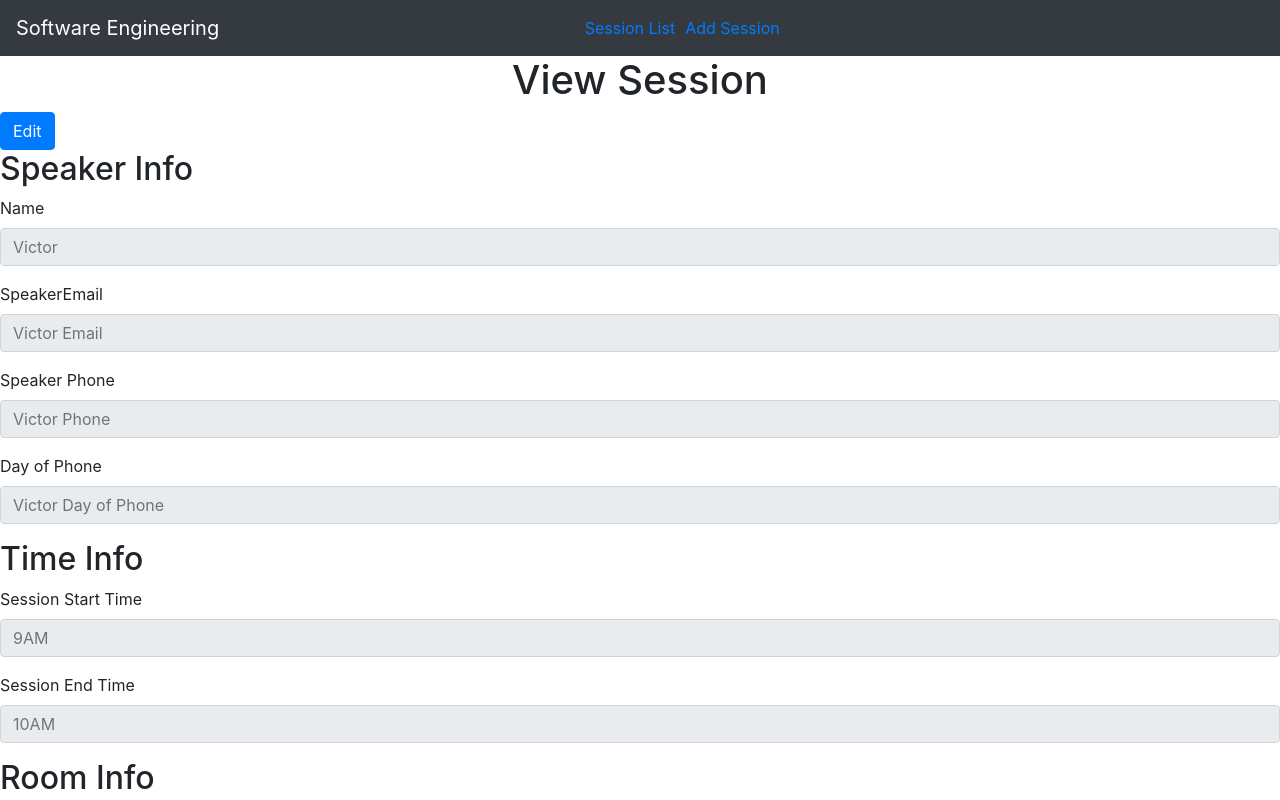
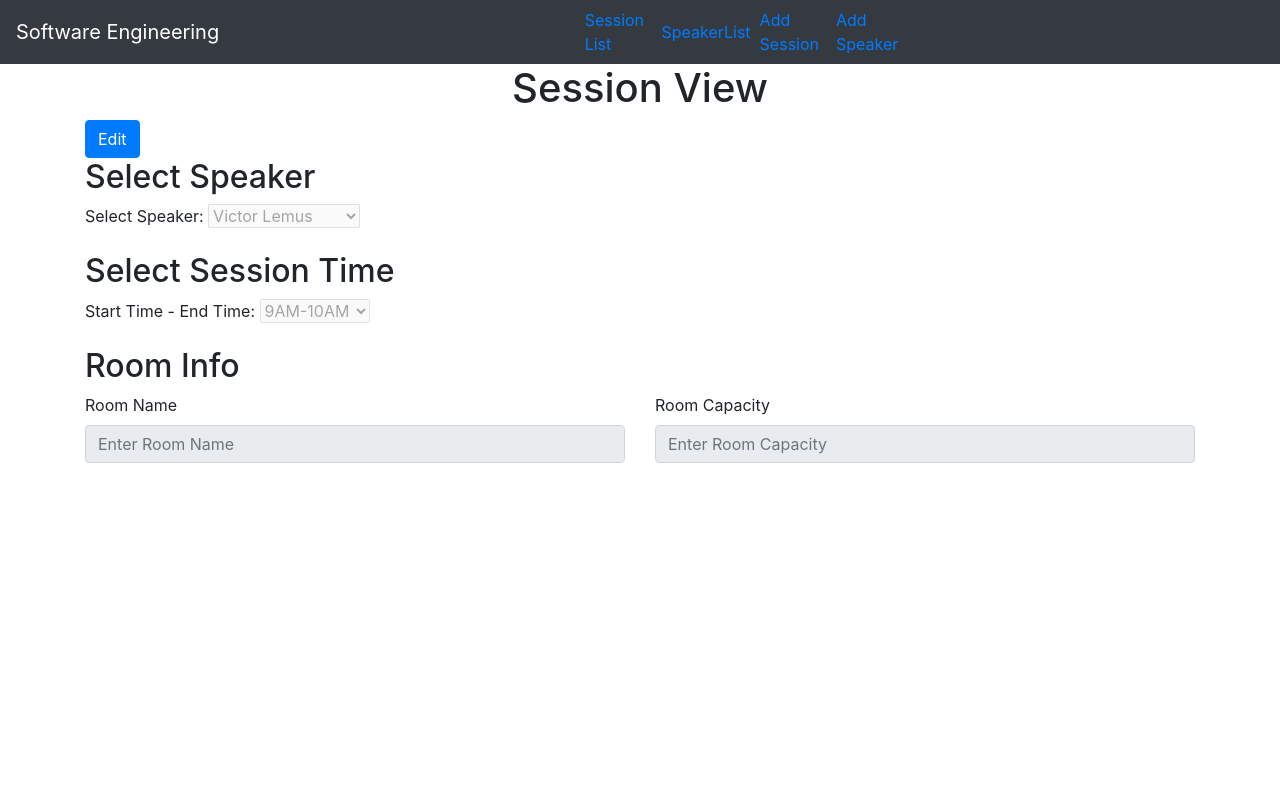
Before and after one commit to macmahoniatwit/YellowSoftwareEngineeringProject, a React (Create React App) app in the folder software_engineering/: page /ViewSession in a window 1280 px wide. Shown: the top 800 px of the page. Built offline with nearby package versions, Linux system fonts and the light colour scheme.

Commit message:
Added Speaker List, view and fixed other pages

```diff
--- a/software_engineering/src/App.js
+++ b/software_engineering/src/App.js
@@ -1,6 +1,9 @@
 import AddSession from './components/AddSession';
 import ListSession from './components/ListSession';
 import ViewSession from './components/ViewSession';
+import SpeakerList from './components/SpeakerList';
+import AddSpeaker from './components/AddSpeaker';
+import ViewSpeaker from './components/ViewSpeaker';
 import {Nav, Navbar} from 'react-bootstrap';
 import './assets/css/App.css'
 import React from "react";
@@ -15,16 +18,21 @@ function App() {
   return (
       <div className="App">
       <Navbar bg="dark" variant="dark">
-        <Navbar.Brand href="">Software Engineering</Navbar.Brand>
+        <Navbar.Brand href="/">Software Engineering</Navbar.Brand>
         <Nav className="justify-content-end">
             <div id="L1"><Link to="/ListSession">Session List</Link></div>
-            <Link to="/AddSession">Add Session  </Link>
+            <Link to="/SpeakerList">SpeakerList&nbsp;&nbsp;</Link>
+            <Link to="/AddSession">Add Session&nbsp;&nbsp;</Link>
+            <Link to="/AddSpeaker">Add Speaker&nbsp;&nbsp;</Link>
         </Nav>
       </Navbar>
       <Switch>
         <Route path="/ListSession" component= {ListSession} />
         <Route path="/AddSession" component= {AddSession} />
         <Route path="/ViewSession" component= {ViewSession} />
+        <Route path="/SpeakerList" component= {SpeakerList} />
+        <Route path="/AddSpeaker" component= {AddSpeaker} />
+        <Route path="/ViewSpeaker" component= {ViewSpeaker} />
       </Switch>
     </div>
   );
--- a/software_engineering/src/assets/css/App.css
+++ b/software_engineering/src/assets/css/App.css
@@ -13,8 +13,3 @@
 #L1 {
   padding-right: 10px;
 }
-
-tr {
-  font-size: 30px;
-  font-style: italic;
-}
--- a/software_engineering/src/components/AddSession.js
+++ b/software_engineering/src/components/AddSession.js
@@ -1,63 +1,65 @@
 import React, {Component} from 'react';
-import {Form, Button} from 'react-bootstrap';
+import {Form, Button, Container, Row, Col} from 'react-bootstrap';
 export default class AddSession extends Component {
   render(){
     return(
       <div>
         <h1 className="text-center">Add a Session</h1>
-        <div>
-          <h2 className="text-Left"> Speaker Info</h2>
+        <Container>
+        <h2 className="text-Left"> Select Speaker</h2>
+          <Row>
+            <Col>
             <Form>
-          <Form.Group controlId="SpeakerName">
-            <Form.Label>Name</Form.Label>
-            <Form.Control type="text" placeholder="Enter Speaker Name"/>
+              <Form.Group controlId="SelectSpeaker">
+              <Form.Label>Select Speaker:&nbsp;</Form.Label>
+                <select name="Speaker" id="Speaker">
+                  <option value="Default" selected>Default</option>
+                  <option value="Victor">Victor Lemus</option>
+                  <option value="Carlos">Carlos LastName</option>
+                  <option value="Brian">Brian LastName</option>
+                </select>
               </Form.Group>
-
-          <Form.Group controlId="SpeakerEmail">
-            <Form.Label>SpeakerEmail</Form.Label>
-            <Form.Control type="email" placeholder="Enter Email" />
-          </Form.Group>
-          <Form.Group controlId="SpeakerPhone">
-            <Form.Label>Speaker Phone</Form.Label>
-            <Form.Control type="text" placeholder="Enter Speaker Phone" />
-          </Form.Group>
-
-          <Form.Group controlId="SpeakerDayOf">
-            <Form.Label>Day of Phone</Form.Label>
-            <Form.Control type="text" placeholder="Enter Day of Phone" />
-          </Form.Group>
-
             </Form>
-        </div>
-        <div>
-        <h2 className="text-Left"> Time Info</h2>
+            </Col>
+          </Row>
+          <h2 className="text-Left"> Select Session Time</h2>
+          <Row>
+            <Col>
               <Form>
                 <Form.Group controlId="StartTime">
-            <Form.Label>Session Start Time</Form.Label>
-            <Form.Control type="text" placeholder="Enter Start Time" />
-          </Form.Group>
-
-          <Form.Group controlId="EndTime">
-            <Form.Label>Session End Time</Form.Label>
-            <Form.Control type="text" placeholder="Enter End Time" />
+                  <Form.Label>Start Time - End Time:&nbsp;</Form.Label>
+                  <select name="Speaker" id="Speaker">
+                    <option value="Default" selected>Default</option>
+                    <option value="9AM-10AM">9AM-10AM</option>
+                    <option value="10AM-11AM">10AM-11AM</option>
+                    <option value="11AM-12PM">11AM-12PM</option>
+                    <option value="1PM-2PM">1PM-2PM</option>
+                  </select>
                 </Form.Group>
               </Form>
-        </div>
-        <div>
+            </Col>
+          </Row>
           <h2 className="text-Left"> Room Info</h2>
+          <Row>
+            <Col>
               <Form>
-          <Form.Group controlId="RoomNumber">
-            <Form.Label>Room Number</Form.Label>
-            <Form.Control type="text" placeholder="Enter Room Number" />
+                <Form.Group controlId="RoomName">
+                  <Form.Label>Room Name</Form.Label>
+                  <Form.Control type="text" placeholder="Enter Room Name" />
                 </Form.Group>
-
+              </Form>
+            </Col>
+            <Col>
+              <Form>
                 <Form.Group controlId="Room Capacity">
                   <Form.Label>Room Capacity</Form.Label>
                   <Form.Control type="text" placeholder="Enter Room Capacity" />
                 </Form.Group>
               </Form>
-        </div>
+            </Col>
+          </Row>
           <Button className="pull-right" variant="primary" type="submit">Submit</Button>
+        </Container>
       </div>
     );
   }
--- /dev/null
+++ b/software_engineering/src/components/AddSpeaker.js
@@ -0,0 +1,52 @@
+import React, {Component} from 'react';
+import {Form, Button, Container, Row, Col} from 'react-bootstrap';
+export default class AddSpeaker extends Component {
+  render(){
+    return(
+      <div>
+        <h1 className="text-center">Add a Speaker</h1>
+        <Container>
+          <h2 className="text-Left"> Speaker Info</h2>
+          <Row>
+            <Col>
+              <Form>
+                <Form.Group controlId="SpeakerName">
+                  <Form.Label>Speaker Name</Form.Label>
+                  <Form.Control type="text" placeholder="Enter Speaker Name" />
+                </Form.Group>
+              </Form>
+            </Col>
+            <Col>
+              <Form>
+                <Form.Group controlId="SpeakerEmail">
+                  <Form.Label>Speaker Email</Form.Label>
+                  <Form.Control type="text" placeholder="Enter Speaker Email" />
+                </Form.Group>
+              </Form>
+            </Col>
+          </Row>
+          <Row>
+            <Col>
+              <Form>
+                <Form.Group controlId="PrimaryPhone">
+                  <Form.Label>Speaker Primary Phone</Form.Label>
+                  <Form.Control type="text" placeholder="Enter Primary Phone Number" />
+                </Form.Group>
+              </Form>
+            </Col>
+            <Col>
+              <Form>
+                <Form.Group controlId="DayPhone">
+                  <Form.Label>Speaker Day Phone</Form.Label>
+                  <Form.Control type="text" placeholder="Enter Day Phone Number" />
+                </Form.Group>
+              </Form>
+            </Col>
+          </Row>
+          <Button className="pull-right" variant="primary" type="submit">Submit</Button>
+        </Container>
+      </div>
+    );
+  }
+
+}
--- /dev/null
+++ b/software_engineering/src/components/SpeakerList.js
@@ -0,0 +1,42 @@
+import React, {Component} from 'react';
+import {Table} from 'react-bootstrap';
+export default class SpeakerList extends Component {
+    render(){
+        return(
+            <div>
+        <h1 className="text-center">Speaker List</h1>
+        <Table striped bordered hover>
+          <thead>
+            <tr>
+              <th>Speaker Name</th>
+              <th>Email</th>
+              <th>Primary Phone</th>
+              <th>Day Phone</th>
+            </tr>
+          </thead>
+        <tbody>
+          <tr>
+            <td><a href="/ViewSpeaker">Victor</a></td>
+            <td><a href="">lemusv@wit.edu</a></td>
+            <td><a href="">xxx-xxx-xxxx</a></td>
+            <td><a href="">xxx-xxx-xxxx</a></td>
+
+          </tr>
+          <tr>
+            <td><a href="">Carlos</a></td>
+            <td><a href="">Carlos@wit.edu</a></td>
+            <td><a href="">xxx-xxx-xxxx</a></td>
+            <td><a href="">xxx-xxx-xxxx</a></td>
+          </tr>
+          <tr>
+            <td><a href="">Brian</a></td>
+            <td><a href="">Brian@wit.edu</a></td>
+            <td><a href="">xxx-xxx-xxxx</a></td>
+            <td><a href="">xxx-xxx-xxxx</a></td>
+          </tr>
+        </tbody>
+</Table>
+      </div>
+        );
+    }
+}
--- a/software_engineering/src/components/ViewSession.js
+++ b/software_engineering/src/components/ViewSession.js
@@ -1,63 +1,63 @@
 import React, {Component} from 'react';
-import {Form, Button} from 'react-bootstrap';
+import {Form, Button, Container, Row, Col} from 'react-bootstrap';
 export default class ViewSession extends Component {
   render(){
     return(
       <div>
-        <h1 className="text-center">View Session</h1>
+        <h1 className="text-center">Session View</h1>
+        <Container>
         <Button variant="primary">Edit</Button>
-        <div>
-          <h2 className="text-Left"> Speaker Info</h2>
+        <h2 className="text-Left"> Select Speaker</h2>
+          <Row>
+            <Col>
             <Form>
-          <Form.Group controlId="SpeakerName">
-            <Form.Label>Name</Form.Label>
-            <Form.Control type="text" placeholder="Victor" readOnly/>
+              <Form.Group controlId="SelectSpeaker">
+              <Form.Label>Select Speaker:&nbsp;</Form.Label>
+                <select name="Speaker" id="Speaker" disabled="true">
+                  <option value="Victor" selected>Victor Lemus</option>
+                  <option value="Carlos">Carlos LastName</option>
+                  <option value="Brian">Brian LastName</option>
+                </select>
               </Form.Group>
-
-          <Form.Group controlId="SpeakerEmail">
-            <Form.Label>SpeakerEmail</Form.Label>
-            <Form.Control type="email" placeholder="Victor Email" readOnly/>
-          </Form.Group>
-          <Form.Group controlId="SpeakerPhone">
-            <Form.Label>Speaker Phone</Form.Label>
-            <Form.Control type="text" placeholder="Victor Phone" readOnly/>
-          </Form.Group>
-
-          <Form.Group controlId="SpeakerDayOf">
-            <Form.Label>Day of Phone</Form.Label>
-            <Form.Control type="text" placeholder="Victor Day of Phone" readOnly/>
-          </Form.Group>
-
             </Form>
-        </div>
-        <div>
-        <h2 className="text-Left"> Time Info</h2>
+            </Col>
+          </Row>
+          <h2 className="text-Left"> Select Session Time</h2>
+          <Row>
+            <Col>
               <Form>
                 <Form.Group controlId="StartTime">
-            <Form.Label>Session Start Time</Form.Label>
-            <Form.Control type="text" placeholder="9AM" readOnly/>
-          </Form.Group>
-
-          <Form.Group controlId="EndTime">
-            <Form.Label>Session End Time</Form.Label>
-            <Form.Control type="text" placeholder="10AM" readOnly/>
+                  <Form.Label>Start Time - End Time:&nbsp;</Form.Label>
+                  <select name="Speaker" id="Speaker" disabled="true">
+                    <option value="9AM-10AM" selected>9AM-10AM</option>
+                    <option value="10AM-11AM">10AM-11AM</option>
+                    <option value="11AM-12PM">11AM-12PM</option>
+                    <option value="1PM-2PM">1PM-2PM</option>
+                  </select>
                 </Form.Group>
               </Form>
-        </div>
-        <div>
+            </Col>
+          </Row>
           <h2 className="text-Left"> Room Info</h2>
+          <Row>
+            <Col>
               <Form>
-          <Form.Group controlId="RoomNumber">
-            <Form.Label>Room Number</Form.Label>
-            <Form.Control type="text" placeholder="53" readOnly/>
+                <Form.Group controlId="RoomName">
+                  <Form.Label>Room Name</Form.Label>
+                  <Form.Control type="text" placeholder="Enter Room Name" readOnly/>
                 </Form.Group>
-
+              </Form>
+            </Col>
+            <Col>
+              <Form>
                 <Form.Group controlId="Room Capacity">
                   <Form.Label>Room Capacity</Form.Label>
-            <Form.Control type="text" placeholder="85" readOnly/>
+                  <Form.Control type="text" placeholder="Enter Room Capacity" readOnly/>
                 </Form.Group>
               </Form>
-        </div>
+            </Col>
+          </Row>
+        </Container>
       </div>
     );
   }
--- /dev/null
+++ b/software_engineering/src/components/ViewSpeaker.js
@@ -0,0 +1,52 @@
+import React, {Component} from 'react';
+import {Form, Button, Container, Row, Col} from 'react-bootstrap';
+export default class ViewSpeaker extends Component {
+  render(){
+    return(
+      <div>
+        <h1 className="text-center">Speaker View</h1>
+        <Container>
+          <Button variant="primary">Edit</Button>
+          <h2 className="text-Left"> Speaker Info</h2>
+          <Row>
+            <Col>
+              <Form>
+                <Form.Group controlId="SpeakerName">
+                  <Form.Label>Speaker Name</Form.Label>
+                  <Form.Control type="text" placeholder="Victor Lemus" readOnly/>
+                </Form.Group>
+              </Form>
+            </Col>
+            <Col>
+              <Form>
+                <Form.Group controlId="SpeakerEmail">
+                  <Form.Label>Speaker Email</Form.Label>
+                  <Form.Control type="text" placeholder="lemusv@wit.edu" readOnly/>
+                </Form.Group>
+              </Form>
+            </Col>
+          </Row>
+          <Row>
+            <Col>
+              <Form>
+                <Form.Group controlId="PrimaryPhone">
+                  <Form.Label>Speaker Primary Phone</Form.Label>
+                  <Form.Control type="text" placeholder="xxx-xxx-xxxx" readOnly/>
+                </Form.Group>
+              </Form>
+            </Col>
+            <Col>
+              <Form>
+                <Form.Group controlId="DayPhone">
+                  <Form.Label>Speaker Day Phone</Form.Label>
+                  <Form.Control type="text" placeholder="xxx-xxx-xxxx" readOnly/>
+                </Form.Group>
+              </Form>
+            </Col>
+          </Row>
+        </Container>
+      </div>
+    );
+  }
+
+}
```
Also changed, not shown: 1 other file (tests, documents, lock files or other folders). Lines whose indentation alone changed are shown as unchanged.
